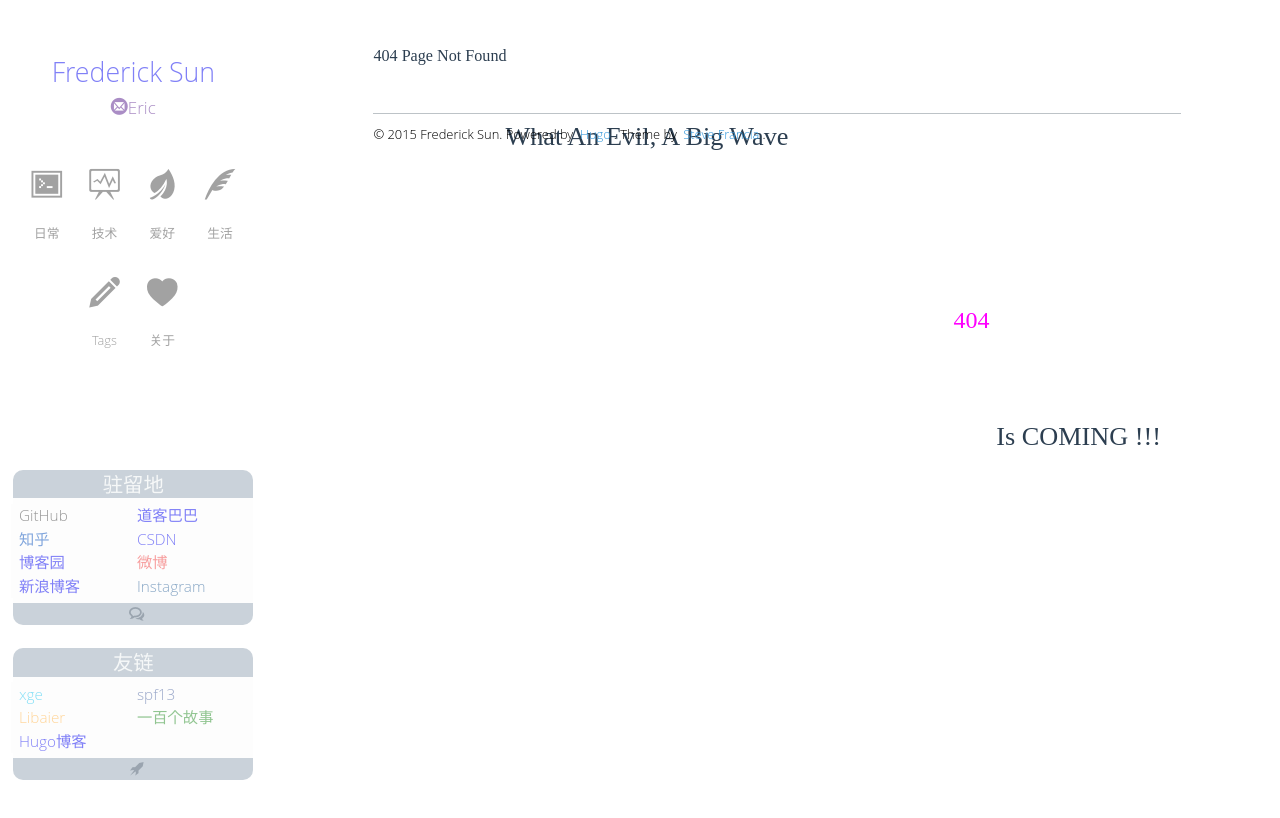
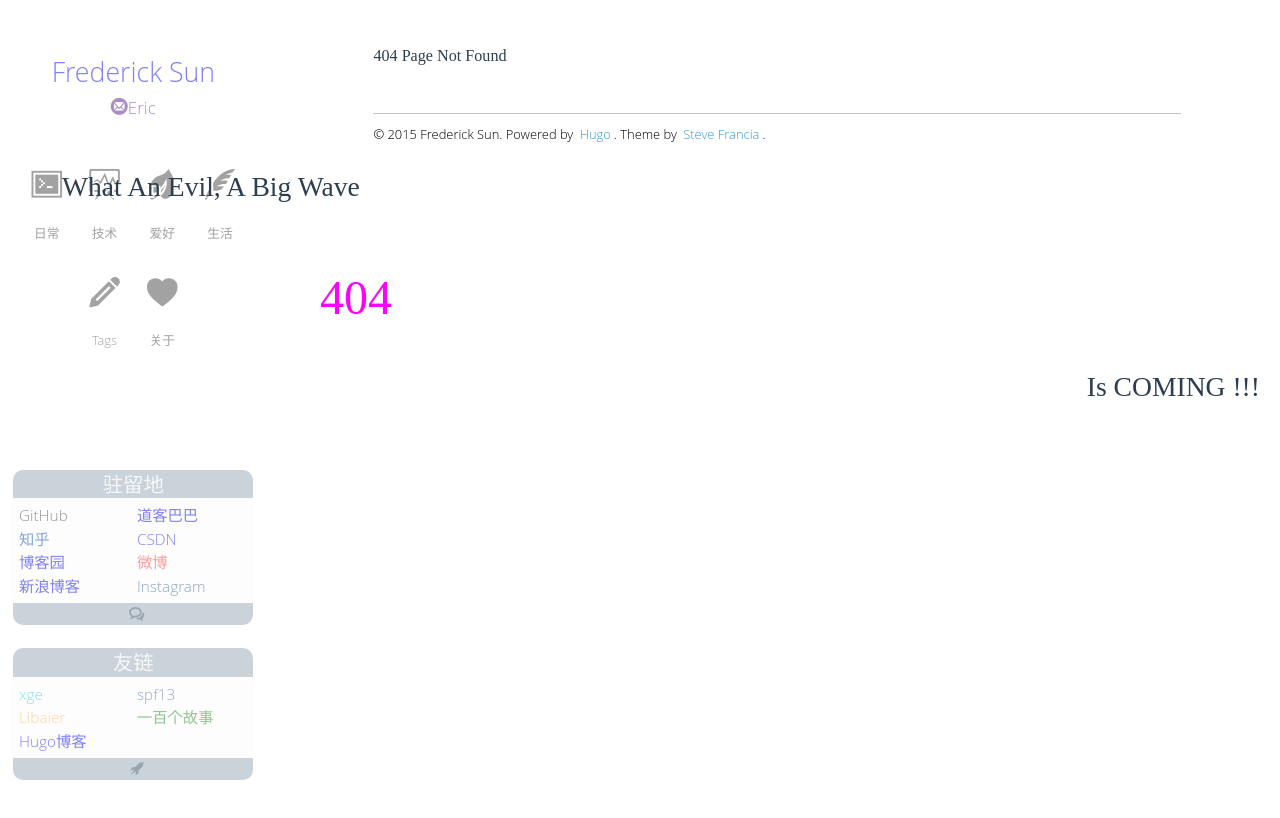
Before and after one commit to scbecho/scbecho.github.io, a plain HTML site: page 404.html in a window 1280 px wide. Drawn offline with nearby package versions, Linux system fonts and the light colour scheme; a web font is replaced by a local one.

Commit message:
modify blog codes

```diff
--- a/404.html
+++ b/404.html
@@ -147,13 +147,15 @@
 
 <section id="main">
   <div>
-   <h3 id="title">404 Page not found</h3>
-	<div style="position: absolute;left:132px;top:48px"><h2 style=""> What an evil,  A big wave </h2> </div>
-	<div style="position: absolute;left:580px;top:248px"><h1 style="color: #ff00ff; font-size: 24px;font-weight: bold"> 404</h1> </div>
-	<div style="position: absolute;right:20px;top:348px"><h2 style="promtion">is COMING !!!</h2></div>
-
+   	<h3 id="title">404 Page not found</h3>
   </div>
 </section>
+
+  <div style="position: relative">
+	<div style="position: absolute;left:62px;top:48px"><h2 style=""> What an evil,  A big wave </h2> </div>
+	<div style="position: absolute;left:320px;top:148px"><h1 style="color: #ff00ff; font-size: 48px;font-weight: bold"> 404</h1> </div>
+	<div style="position: absolute;right:20px;top:248px"><h2 style="promtion">is COMING !!!</h2></div>
+</div>
 
 <footer>
   <div>
```
Also changed, not shown: tags/index.html (+9 -9 lines).
